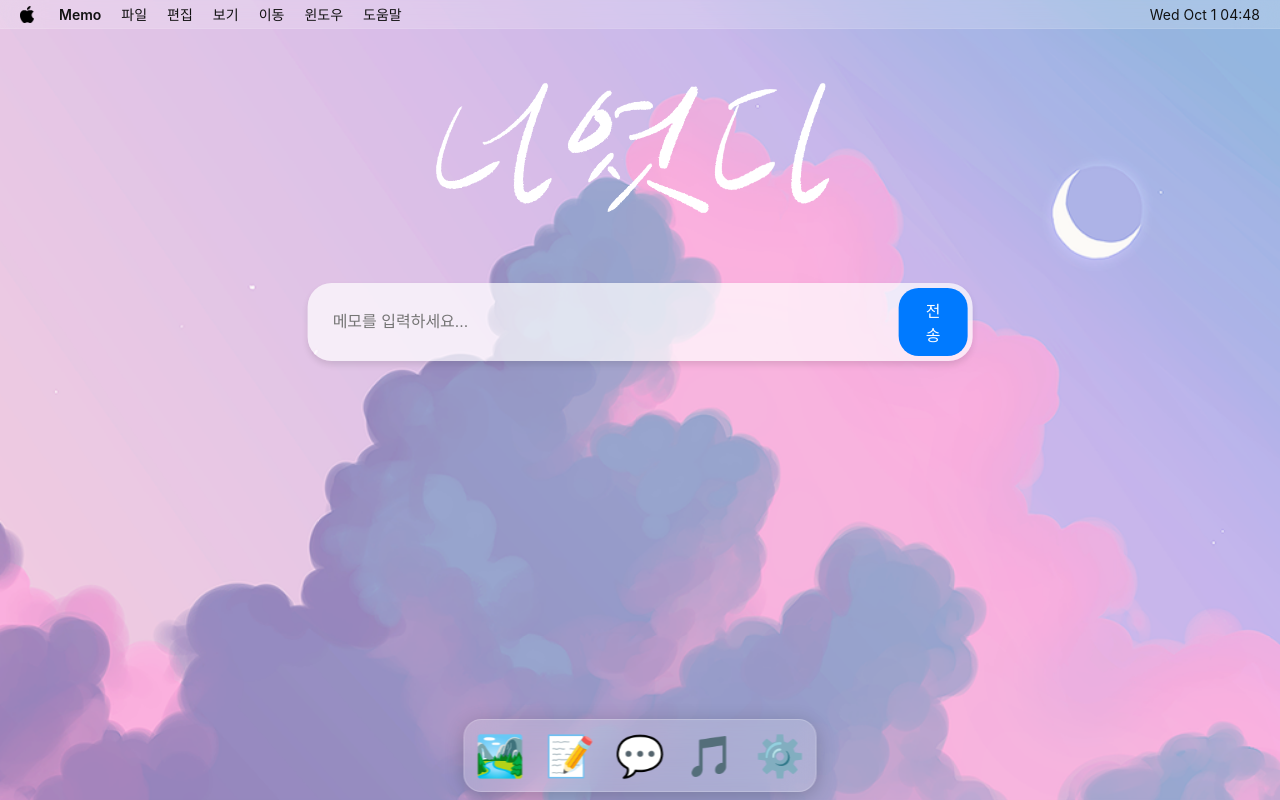
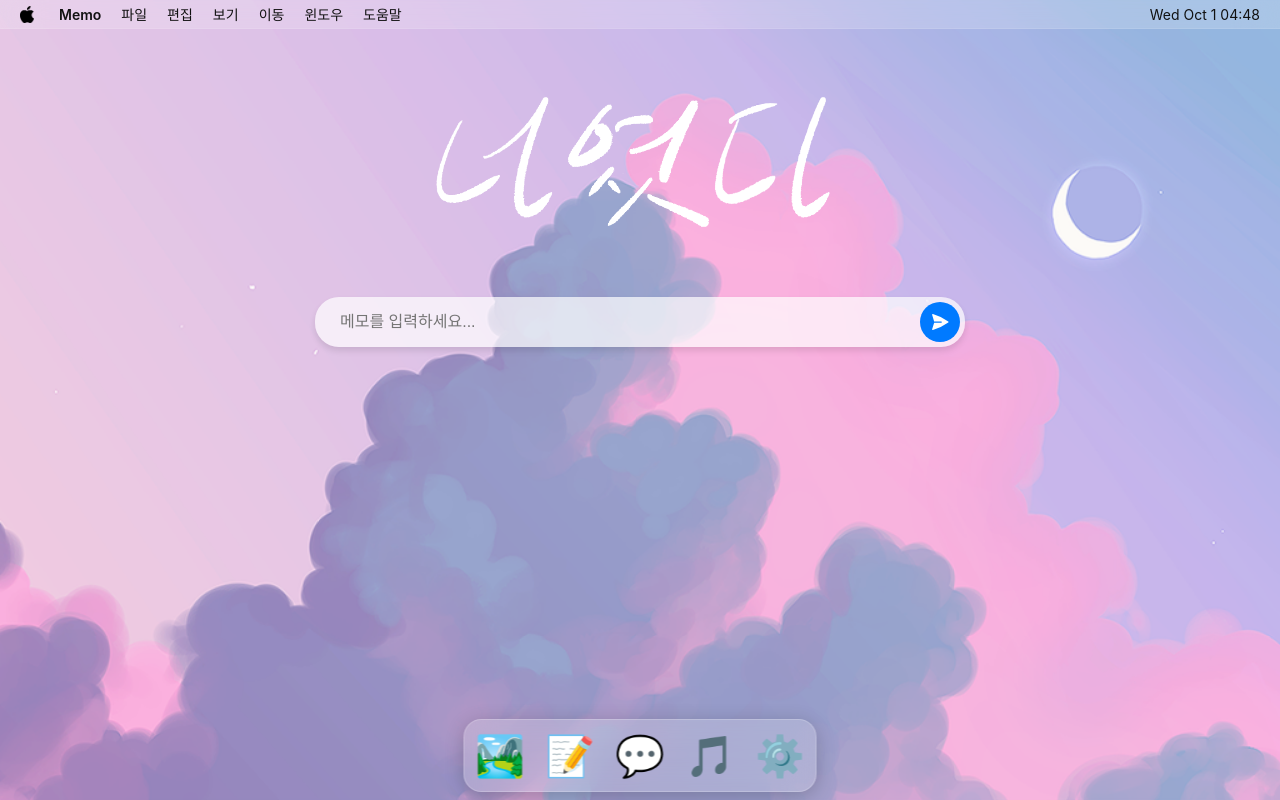
Before and after one commit to 4hqld/han-capstone-website, a website: page public/index.html in a window 1280 px wide. Drawn offline with Linux system fonts and the light colour scheme; no server answers.

Commit message:
modified:   package.json 	new file:   public/images/send-icon.svg 	modified:   public/index.html 	modified:   public/style.css

```diff
--- a/package.json
+++ b/package.json
@@ -1,6 +1,6 @@
 {
   "name": "han-capstone-page",
-  "version": "25.09.21",
+  "version": "25.10.01",
   "description": "",
   "main": "server.js",
   "scripts": {
--- a/public/index.html
+++ b/public/index.html
@@ -28,7 +28,9 @@
         <img src="./images/sde.png" alt="너였다" class="form-logo">
         <form id="memo-form">
             <input type="text" id="memo-input" placeholder="메모를 입력하세요..." required autocomplete="off">
-            <button type="submit">전송</button>
+            <button type="submit" aria-label="전송">
+                <img src="./images/send-icon.svg" alt="전송 아이콘" class="send-icon">
+            </button>
         </form>
     </div>
 
--- a/public/style.css
+++ b/public/style.css
@@ -125,7 +125,8 @@ body, html {
     font-size: 16px;
     width: 550px;
 }
-
+/* 버튼 스타일 수정 */
+/*
 #memo-form button {
     border: none;
     background-color: #007aff;
@@ -136,10 +137,38 @@ body, html {
     font-size: 16px;
     margin-left: 10px;
     transition: background-color 0.2s;
+}*/
+
+#memo-form button {
+    border: none;
+    background-color: #007aff;
+    cursor: pointer;
+    margin-left: 10px;
+    transition: background-color 0.2s;
+
+    /* --- 원형 버튼 스타일 --- */
+    width: 40px;  /* 너비 */
+    height: 40px; /* 높이 */
+    border-radius: 50%; /* 완전한 원으로 만듦 */
+    padding: 0; /* 내부 여백 초기화 */
+
+    /* --- 아이콘을 중앙에 배치하기 위한 Flexbox --- */
+    display: flex;
+    align-items: center;
+    justify-content: center;
 }
 
 #memo-form button:hover {
     background-color: #005ecb;
+}
+
+/* ✅ 이 코드를 새로 추가하세요 */
+.send-icon {
+    width: 20px;  /* 아이콘 너비 */
+    height: 20px; /* 아이콘 높이 */
+
+    /* SVG 아이콘 색상을 검은색에서 흰색으로 변경 */
+    filter: invert(1) brightness(2);
 }
 
 /* ======================================== */
```
Also changed, not shown: public/images/send-icon.svg (added).
